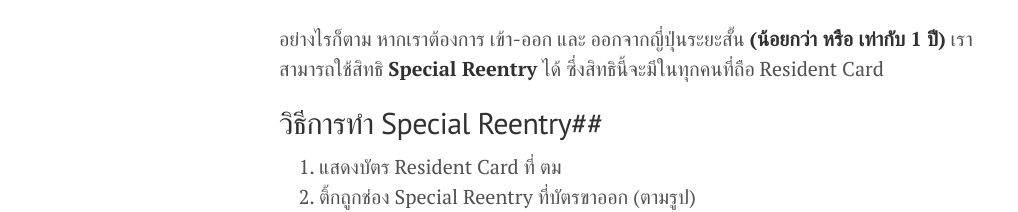
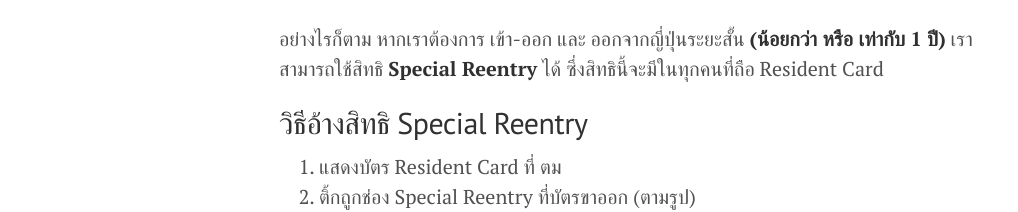
Before and after one commit to xlives/xlives.github.io, a Jekyll site: the page built from _posts/2016-02-15-1.markdown, in a window 1280 px wide. Shown: the part 348-560 px from the top of the page, without its empty margins (1-1019 px from the left). Built offline with Jekyll 4.4.1, drawn with Linux system fonts in a browser that asks for light colours; grey boxes are pictures that could not be loaded.

Commit message:
Update 2016-02-15-1.markdown

```diff
--- a/_posts/2016-02-15-1.markdown
+++ b/_posts/2016-02-15-1.markdown
@@ -7,7 +7,7 @@ layout: post
 
 อย่างไรก็ตาม หากเราต้องการ เข้า-ออก และ ออกจากญี่ปุ่นระยะสั้น **(น้อยกว่า หรือ เท่ากับ 1 ปี)** เราสามารถใช้สิทธิ **Special Reentry** ได้ ซึ่งสิทธินี้จะมีในทุกคนที่ถือ Resident Card
 
-## วิธีการทำ Special Reentry##
+## วิธีอ้างสิทธิ Special Reentry
 
 1. แสดงบัตร Resident Card ที่ ตม
 2. ติ้กถูกช่อง Special Reentry ที่บัตรขาออก (ตามรูป)
```
